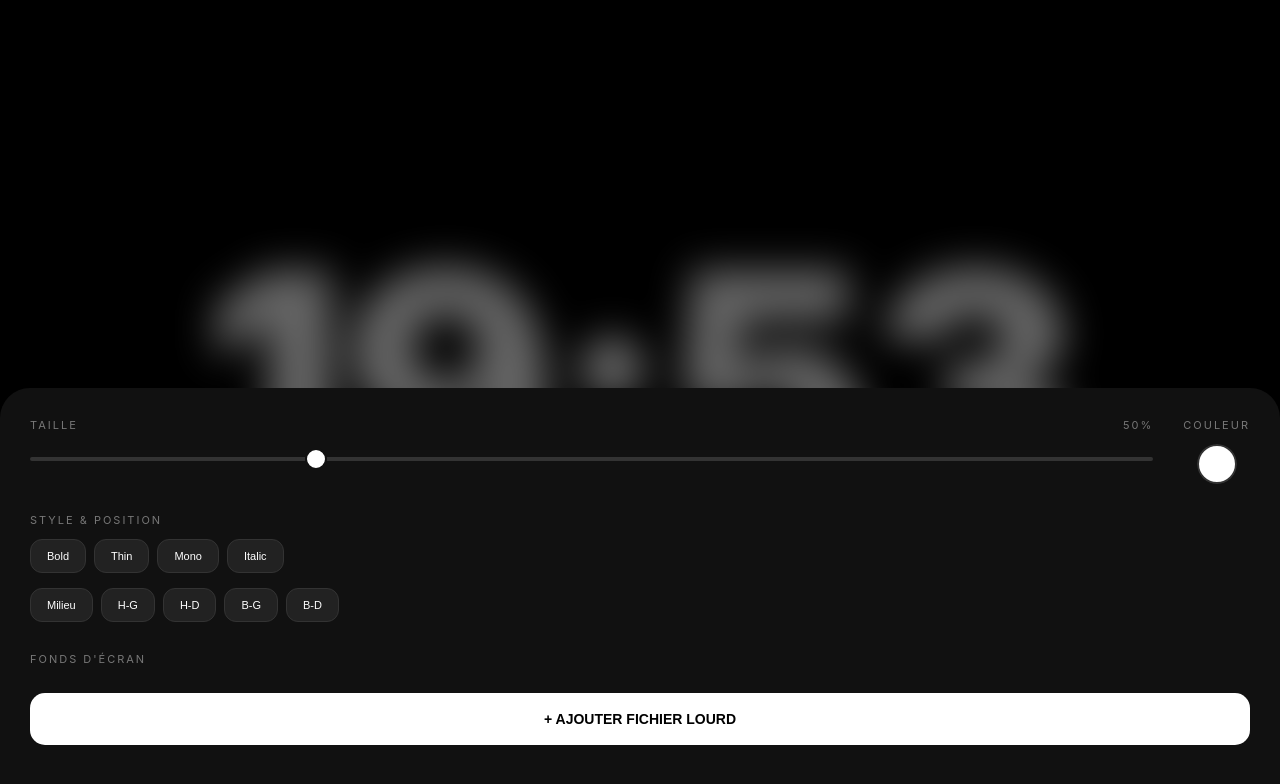
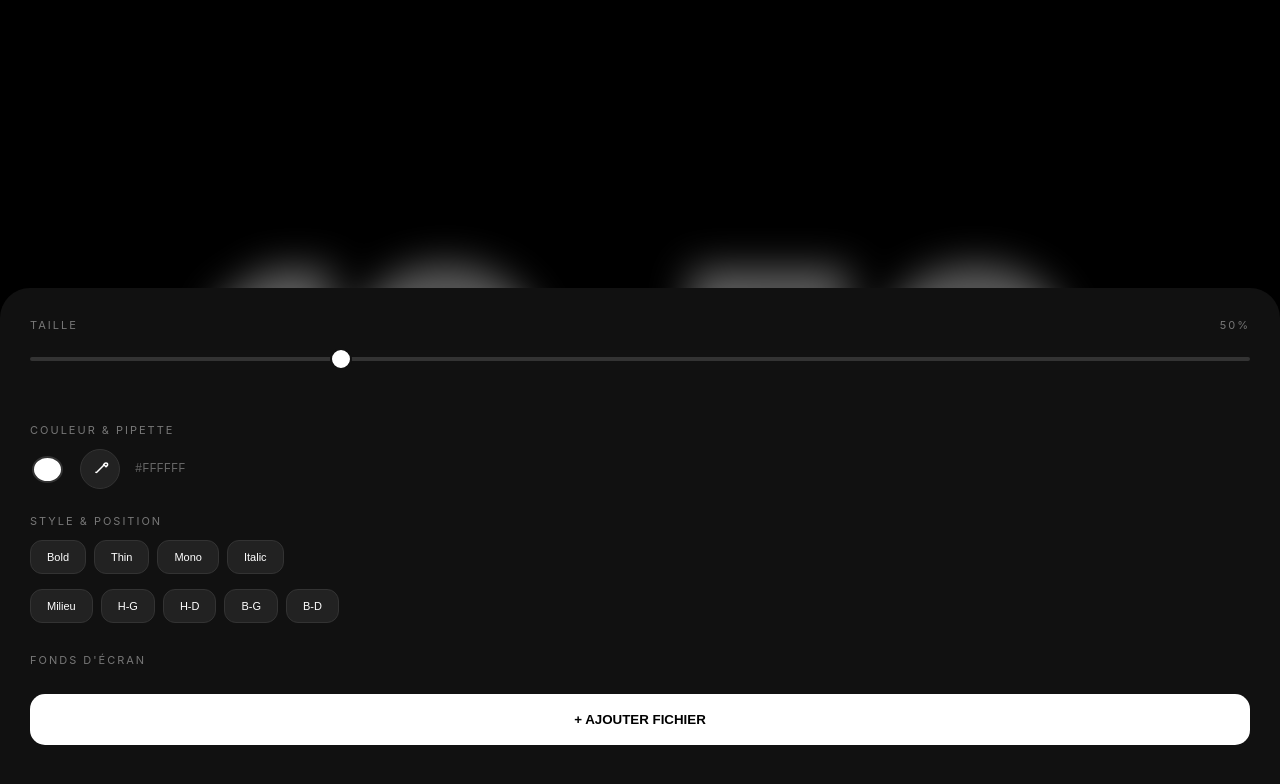
Before and after one commit to GROAM-sudo/AUra-app-web, a plain HTML site: page index.html in a window 1280 px wide. Both pictures are taken after a click on the element 1222 px from the left and 742 px from the top of the page. Drawn offline with Linux system fonts and the light colour scheme.

Commit message:
Update index.html

```diff
--- a/index.html
+++ b/index.html
@@ -5,7 +5,7 @@
 <meta name="viewport" content="width=device-width,initial-scale=1,maximum-scale=1,user-scalable=no,viewport-fit=cover"/>
 <meta name="apple-mobile-web-app-capable" content="yes"/>
 <meta name="apple-mobile-web-app-status-bar-style" content="black-translucent"/>
-<title>AURA CUSTOM PRO</title>
+<title>AURA PRO PIPETTE</title>
 
 <style>
 :root { --text-color: #ffffff; }
@@ -22,16 +22,14 @@ body, html { height: 100%; width: 100%; background: #000; color: white; font-fam
     padding: env(safe-area-inset-top) 40px env(safe-area-inset-bottom);
     display: flex; transition: all 0.4s ease;
     pointer-events: none;
-    color: var(--text-color); /* Utilise la couleur choisie */
+    color: var(--text-color);
 }
 
-/* Styles de police */
 .s0 { font-weight: 900; letter-spacing: -5px; line-height: 0.9; }
 .s1 { font-weight: 100; letter-spacing: 5px; text-transform: uppercase; }
 .s2 { font-family: 'Courier New', monospace; font-weight: bold; }
 .s3 { font-family: serif; font-style: italic; }
 
-/* Positions */
 .p0 { align-items: center; justify-content: center; text-align: center; }
 .p1 { align-items: flex-start; justify-content: flex-start; text-align: left; padding-top: 60px; }
 .p2 { align-items: flex-start; justify-content: flex-end; text-align: right; padding-top: 60px; }
@@ -40,47 +38,45 @@ body, html { height: 100%; width: 100%; background: #000; color: white; font-fam
 
 .time-content { text-shadow: 0 4px 40px rgba(0,0,0,0.3); }
 
-/* ─── MENU TRIGGER ─── */
+/* ─── MENU ─── */
 #menu-trigger {
     position: fixed; bottom: 30px; right: 30px;
     z-index: 100; width: 55px; height: 55px;
     background: rgba(255,255,255,0.15); border: 1px solid rgba(255,255,255,0.2);
     backdrop-filter: blur(15px); -webkit-backdrop-filter: blur(15px);
     border-radius: 50%; display: flex; align-items: center; justify-content: center;
-    cursor: pointer;
 }
 
-/* ─── PANEL ─── */
-#sheet {
-    position: fixed; inset: 0; z-index: 300; visibility: hidden;
-    background: rgba(0,0,0,0.6); backdrop-filter: blur(20px);
-    display: flex; align-items: flex-end; transition: 0.3s;
-}
+#sheet { position: fixed; inset: 0; z-index: 300; visibility: hidden; background: rgba(0,0,0,0.6); backdrop-filter: blur(20px); display: flex; align-items: flex-end; transition: 0.3s; }
 #sheet.open { visibility: visible; }
 #panel { width: 100%; padding: 30px; background: #111; border-radius: 30px 30px 0 0; max-height: 85vh; overflow-y: auto; }
 
 .menu-section { margin-bottom: 25px; }
 .menu-label { font-size: 11px; letter-spacing: 2px; color: #777; margin-bottom: 12px; text-transform: uppercase; display: flex; justify-content: space-between; align-items: center; }
 
-/* INPUTS STYLE */
+/* INPUTS */
 input[type=range] { width: 100%; -webkit-appearance: none; background: transparent; height: 30px; }
 input[type=range]::-webkit-slider-runnable-track { width: 100%; height: 4px; background: #333; border-radius: 2px; }
 input[type=range]::-webkit-slider-thumb { height: 22px; width: 22px; border-radius: 50%; background: #fff; -webkit-appearance: none; margin-top: -9px; border: 2px solid #111; }
 
-input[type=color] {
-    -webkit-appearance: none; border: none; width: 40px; height: 40px;
-    background: none; cursor: pointer; border-radius: 50%; overflow: hidden;
-}
-input[type=color]::-webkit-color-swatch-wrapper { padding: 0; }
+.color-controls { display: flex; align-items: center; gap: 15px; }
+input[type=color] { -webkit-appearance: none; border: none; width: 35px; height: 35px; background: none; cursor: pointer; border-radius: 50%; }
 input[type=color]::-webkit-color-swatch { border: 2px solid #333; border-radius: 50%; }
 
+.dropper-btn {
+    background: #222; border: 1px solid #333; color: white;
+    width: 40px; height: 40px; border-radius: 50%;
+    display: flex; align-items: center; justify-content: center; cursor: pointer;
+}
+.dropper-btn:active { background: #444; }
+
 .btn-row { display: flex; gap: 8px; overflow-x: auto; padding-bottom: 5px; }
-.opt-btn { padding: 10px 16px; background: #222; border: 1px solid #333; color: #fff; border-radius: 12px; font-size: 11px; cursor: pointer; }
+.opt-btn { padding: 10px 16px; background: #222; border: 1px solid #333; color: #fff; border-radius: 12px; font-size: 11px; }
 
 .wp-grid { display: grid; grid-template-columns: repeat(4, 1fr); gap: 10px; margin-bottom: 15px; }
-.wp-item { aspect-ratio: 9/16; border-radius: 8px; overflow: hidden; background: #222; border: 1px solid #333; }
+.wp-item { aspect-ratio: 9/16; border-radius: 8px; overflow: hidden; background: #222; }
 .wp-item * { width: 100%; height: 100%; object-fit: cover; }
-.btn-add { width: 100%; padding: 18px; border-radius: 15px; background: #fff; border: none; font-weight: bold; font-size: 14px; }
+.btn-add { width: 100%; padding: 18px; border-radius: 15px; background: #fff; border: none; font-weight: bold; }
 </style>
 </head>
 <body>
@@ -101,14 +97,21 @@ input[type=color]::-webkit-color-swatch { border: 2px solid #333; border-radius:
 <div id="sheet" onclick="closeWp()">
     <div id="panel" onclick="event.stopPropagation()">
 
-        <div style="display: flex; gap: 30px; align-items: flex-start;">
-            <div class="menu-section" style="flex: 1;">
+        <div style="display: flex; gap: 20px; flex-direction: column;">
+            <div class="menu-section">
                 <div class="menu-label">Taille <span id="size-val">50%</span></div>
                 <input type="range" id="size-slider" min="10" max="70" value="25" oninput="updateSize(this.value)">
             </div>
-            <div class="menu-section" style="text-align: center;">
-                <div class="menu-label">Couleur</div>
-                <input type="color" id="color-picker" value="#ffffff" oninput="updateColor(this.value)">
+
+            <div class="menu-section">
+                <div class="menu-label">Couleur & Pipette</div>
+                <div class="color-controls">
+                    <input type="color" id="color-picker" value="#ffffff" oninput="updateColor(this.value)">
+                    <button id="dropper" class="dropper-btn" onclick="activateDropper()" title="Pipette">
+                        <svg width="18" height="18" fill="none" stroke="currentColor" stroke-width="2" viewBox="0 0 24 24"><path d="M17 7l-10 10M16 7l1 1M7 16l-1 1M18.5 4.5a2.121 2.121 0 113 3L20 9l-3-3 1.5-1.5z"/></svg>
+                    </button>
+                    <span id="hex-display" style="font-family: monospace; font-size: 12px; color: #666;">#FFFFFF</span>
+                </div>
             </div>
         </div>
 
@@ -133,17 +136,32 @@ input[type=color]::-webkit-color-swatch { border: 2px solid #333; border-radius:
             <div class="menu-label">Fonds d'écran</div>
             <div class="wp-grid" id="wpgrid"></div>
             <input type="file" id="wpinput" accept="image/*,video/*" style="display:none" onchange="addFile(this)">
-            <button class="btn-add" onclick="document.getElementById('wpinput').click()">+ AJOUTER FICHIER LOURD</button>
+            <button class="btn-add" onclick="document.getElementById('wpinput').click()">+ AJOUTER FICHIER</button>
         </div>
-
     </div>
 </div>
 
 <script>
 let db;
-const req = indexedDB.open("AuraColorDB", 1);
+const req = indexedDB.open("AuraPipetteDB", 1);
 req.onupgradeneeded = e => e.target.result.createObjectStore("media", {keyPath: "id"});
 req.onsuccess = e => { db = e.target.result; renderGallery(); };
+
+// --- FONCTION PIPETTE ---
+async function activateDropper() {
+    if (!window.EyeDropper) {
+        alert("La pipette n'est pas supportée sur ce navigateur.");
+        return;
+    }
+    const eyeDropper = new EyeDropper();
+    try {
+        const result = await eyeDropper.open();
+        updateColor(result.sRGBHex);
+        document.getElementById('color-picker').value = result.sRGBHex;
+    } catch (e) {
+        console.log("Sélection annulée");
+    }
+}
 
 function updateSize(val) {
     let percent = Math.round(((val - 10) / 60) * 100);
@@ -154,22 +172,15 @@ function updateSize(val) {
 
 function updateColor(hex) {
     document.documentElement.style.setProperty('--text-color', hex);
+    document.getElementById('hex-display').innerText = hex.toUpperCase();
     localStorage.setItem('pref_color', hex);
 }
 
-function setStyle(idx) {
-    document.getElementById('time').className = 's' + idx;
-    localStorage.setItem('pref_s', idx);
-}
-
-function setPos(idx) {
-    document.getElementById('app').className = 'p' + idx;
-    localStorage.setItem('pref_p', idx);
-}
+function setStyle(idx) { document.getElementById('time').className = 's' + idx; localStorage.setItem('pref_s', idx); }
+function setPos(idx) { document.getElementById('app').className = 'p' + idx; localStorage.setItem('pref_p', idx); }
 
 function addFile(input) {
-    const file = input.files[0];
-    if(!file) return;
+    const file = input.files[0]; if(!file) return;
     const reader = new FileReader();
     reader.onload = (e) => {
         const item = { id: "m_" + Date.now(), data: e.target.result, type: file.type };
@@ -221,11 +232,11 @@ window.onload = () => {
     const p = localStorage.getItem('pref_p');
     const size = localStorage.getItem('pref_size');
     const color = localStorage.getItem('pref_color');
-
     if(s !== null) setStyle(s);
     if(p !== null) setPos(p);
     if(size !== null) { document.getElementById('size-slider').value = size; updateSize(size); }
     if(color !== null) { document.getElementById('color-picker').value = color; updateColor(color); }
+    if(!window.EyeDropper) document.getElementById('dropper').style.display = 'none';
 };
 </script>
 </body>
```
